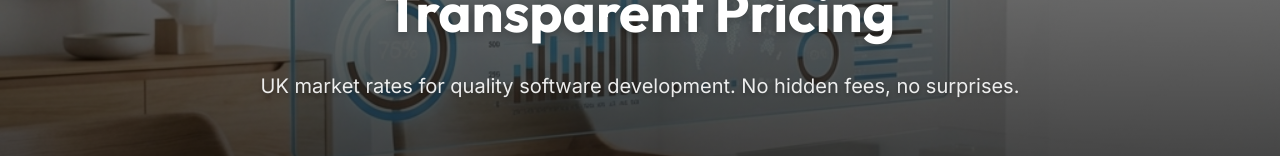
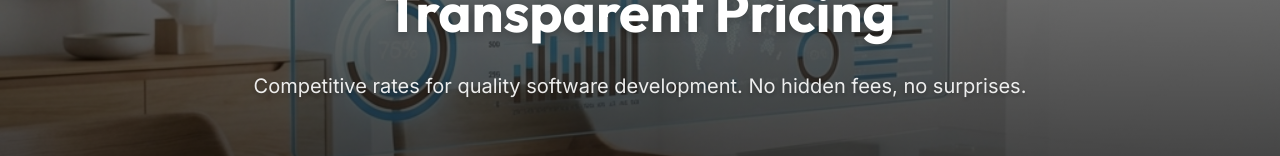
Before and after one commit to harshilp0210/openrize, a Next.js app: page /pricing in a window 1280 px wide. Shown: the part 170-326 px from the top of the page. Built offline with nearby package versions, Linux system fonts and the light colour scheme.

Commit message:
Remove UK market reference from pricing page

```diff
--- a/app/pricing/page.js
+++ b/app/pricing/page.js
@@ -34,7 +34,7 @@ export default function PricingPage() {
         <>
             <PageHero
                 title="Transparent Pricing"
-                description="UK market rates for quality software development. No hidden fees, no surprises."
+                description="Competitive rates for quality software development. No hidden fees, no surprises."
                 backgroundImage="/pricing-tech.png"
             />
 
```
